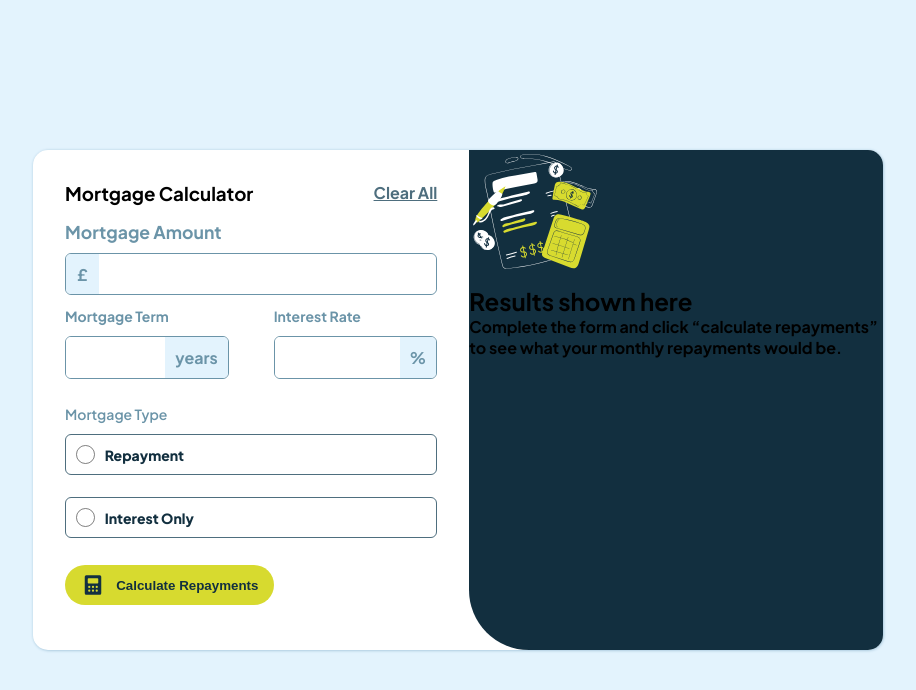
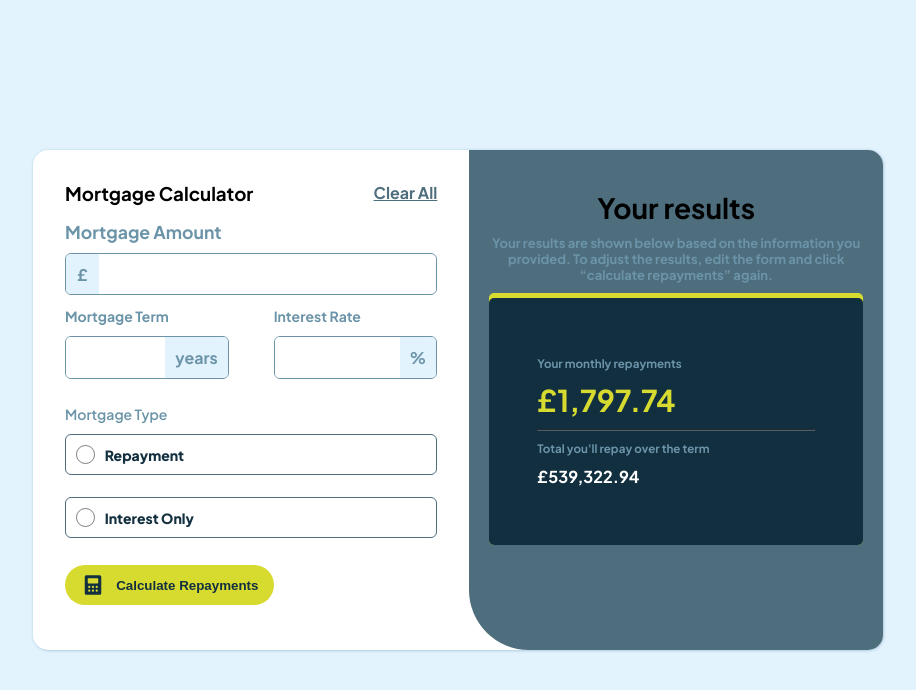
Before and after one commit to kasimugur/kasimugur-mortgage-repayment-calculator-app, a React (Vite) app: page / in a window 1280 px wide. Shown: the top 690 px of the page, without its empty margins (182-1098 px from the left). Built offline with nearby package versions, Linux system fonts and the light colour scheme.

Commit message:
active card scss add

```diff
--- a/src/components/ActiveCard.jsx
+++ b/src/components/ActiveCard.jsx
@@ -2,7 +2,7 @@ import { useContext } from "react"
 import SiteContext from "../context/SiteContext"
 
 export default function ActiveCard() {
-  const {total, monthly} = useContext(SiteContext)
+  const { total, monthly } = useContext(SiteContext)
 
   return (
     <>
@@ -10,11 +10,19 @@ export default function ActiveCard() {
       <p>Your results are shown below based on the information you provided.
         To adjust the results, edit the form and click “calculate repayments” again.</p>
       <div className="card-active">
+        <div className="card-active-2">
+          <div id="card">
           <h5>Your monthly repayments</h5>
-      <h1>£{monthly} </h1>
-
+          {/* <h1>£{monthly} </h1> */}
+          <h1>£1,797.74</h1>
+          </div>
+          <hr />
+          <div id="card">
           <h5>  Total you'll repay over the term</h5>
-      <h3>£ {total} </h3>
+          {/* <h3>£ {total} </h3> */}
+          <h3>£539,322.94</h3>
+          </div>
+        </div>
       </div>
     </>
   )
--- a/src/components/DefaultCard.jsx
+++ b/src/components/DefaultCard.jsx
@@ -3,7 +3,7 @@ import { ilistrationEmpty } from "../page/page";
 export default function DefaultCard() {
   return (
     <>
-      {ilistrationEmpty}
+      <span>{ilistrationEmpty}</span>
       <h2>  Results shown here</h2>
       <p>Complete the form and click “calculate repayments” to see what
         your monthly repayments would be.</p>
--- a/src/components/Mortgage.jsx
+++ b/src/components/Mortgage.jsx
@@ -17,7 +17,6 @@ export default function Mortgage() {
   const [total, setTotal] = useState('')
   const [error, setError] = useState('')
   const [active, setActive] = useState('')
-
   function interestRate(sayi, yüzde) {
     Number(sayi)
     Number(yüzde)
@@ -102,13 +101,15 @@ export default function Mortgage() {
                   <input id='radio' type="radio" name='radio' />Interest Only
                   <span id="checkmark"></span>
                 </label>
+                {(error)}
               </div>
               <button onClick={() => result()}  > {iconCalculator}Calculate Repayments</button>
             </form>
           </div>
           <div className="card">
             <div className="row">
-              {total === '' ? <DefaultCard /> : <ActiveCard />}
+              {/* {total === '' ? <DefaultCard /> : <ActiveCard />} */}
+              <ActiveCard />
             </div>
           </div>
         </div >
--- a/src/page/click.js
+++ b/src/page/click.js
@@ -7,7 +7,6 @@ function classBg() {
     ra.addEventListener('click', () => {
       removeRa()
       ra.classList.add('bg');
-
     })
 
   })
--- a/src/scss/style.scss
+++ b/src/scss/style.scss
@@ -6,6 +6,7 @@ $slat300: hsl(203, 41%, 72%);
 $slat500: hsl(200, 26%, 54%);
 $slat700: hsl(200, 24%, 40%);
 $slat900: hsl(202, 55%, 16%);
+$slat1000: hsl(201, 54%, 13%);
 
 
 * {
@@ -236,8 +237,6 @@ $slat900: hsl(202, 55%, 16%);
             text-align: center;
             font-size: 14px;
 
-            // radio için background-color: floralwhite !important;
-
 
             #radio {
               border: 1px solid #0000007e;
@@ -287,12 +286,68 @@ $slat900: hsl(202, 55%, 16%);
 
     .card {
       flex: 1;
-      background-color: $slat900;
+      background-color: $slat700;
       height: auto;
       border-radius: 0 15px 15px 60px;
       overflow-wrap: break-word;
 
-      .row {}
+      .row {
+        font-size: 14px;
+      margin: 40px 10px;
+        display: flex;
+        flex-direction: column;
+        flex-wrap: wrap;
+        text-align: center;
+      span{
+        margin-top: 5rem;
+      }
+      h2 {
+        color: $white;
+        font-size: 17px;
+        margin: 25px 0;
+      }
+
+      p {
+        font-size: 13px;
+        margin-top: 10px;
+        color: $slat500;
+      }
+      .card-active{
+        background-color: $lime ;
+        margin-top: 3rem;
+        // padding: rem;
+        border-top: 5px solid $lime;
+        // border: 1px solid $lime ;
+        border-radius: 5px;
+        margin:  10px;
+        .card-active-2{
+background-color: $slat900;
+border-radius: inherit;
+padding: 3rem;
+hr{
+  width: 100%;
+border-color:  rgba(128, 128, 128, 0.59);
+}
+#card{
+  text-align: start;
+  margin: 10px 0;
+  h5{
+    color: $slat500;
+    margin-bottom: 10px;
+  }
+h1{
+  font-weight: 700;
+  font-size: 30px;
+  margin-bottom: 5px;
+  color: $lime;
+}
+h3{
+  color: #fff;
+}
+}
+}
+      }
+      }
     }
   }
 }
```
Lines whose indentation alone changed are shown as unchanged.
